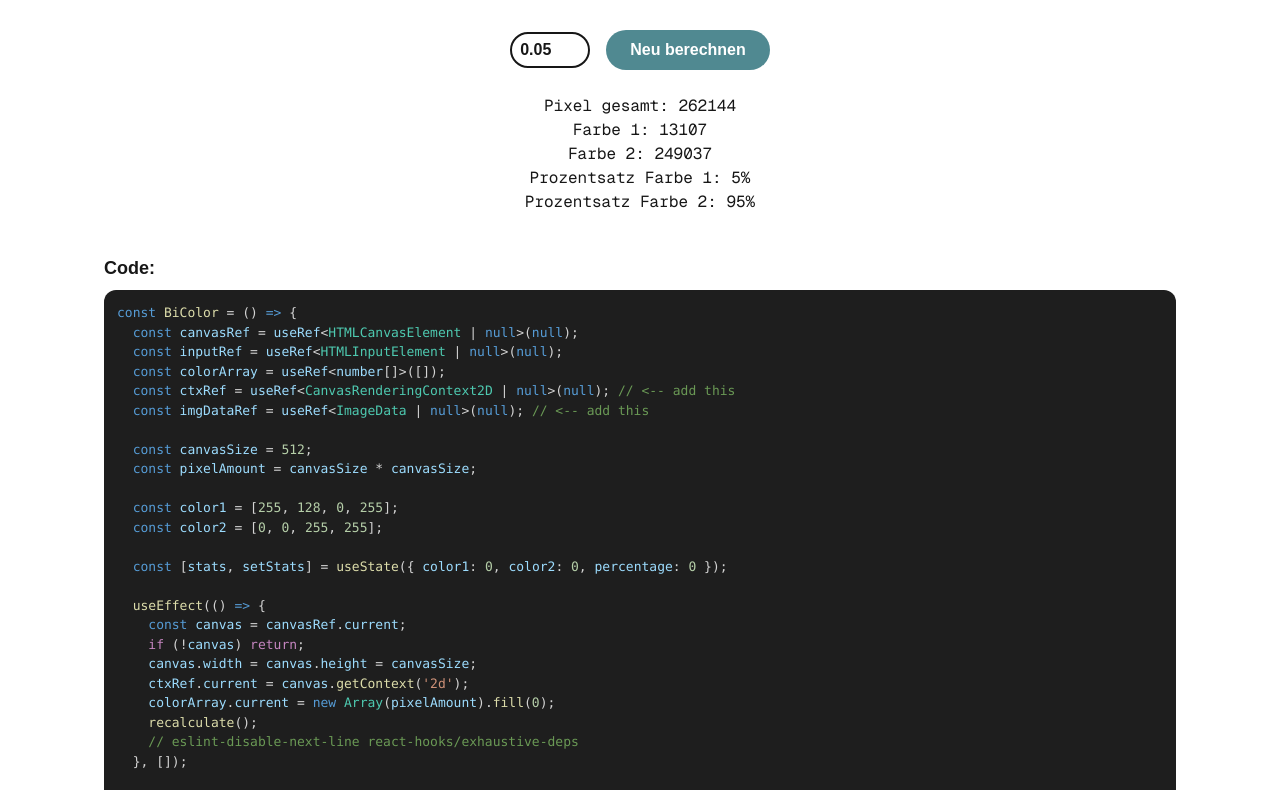
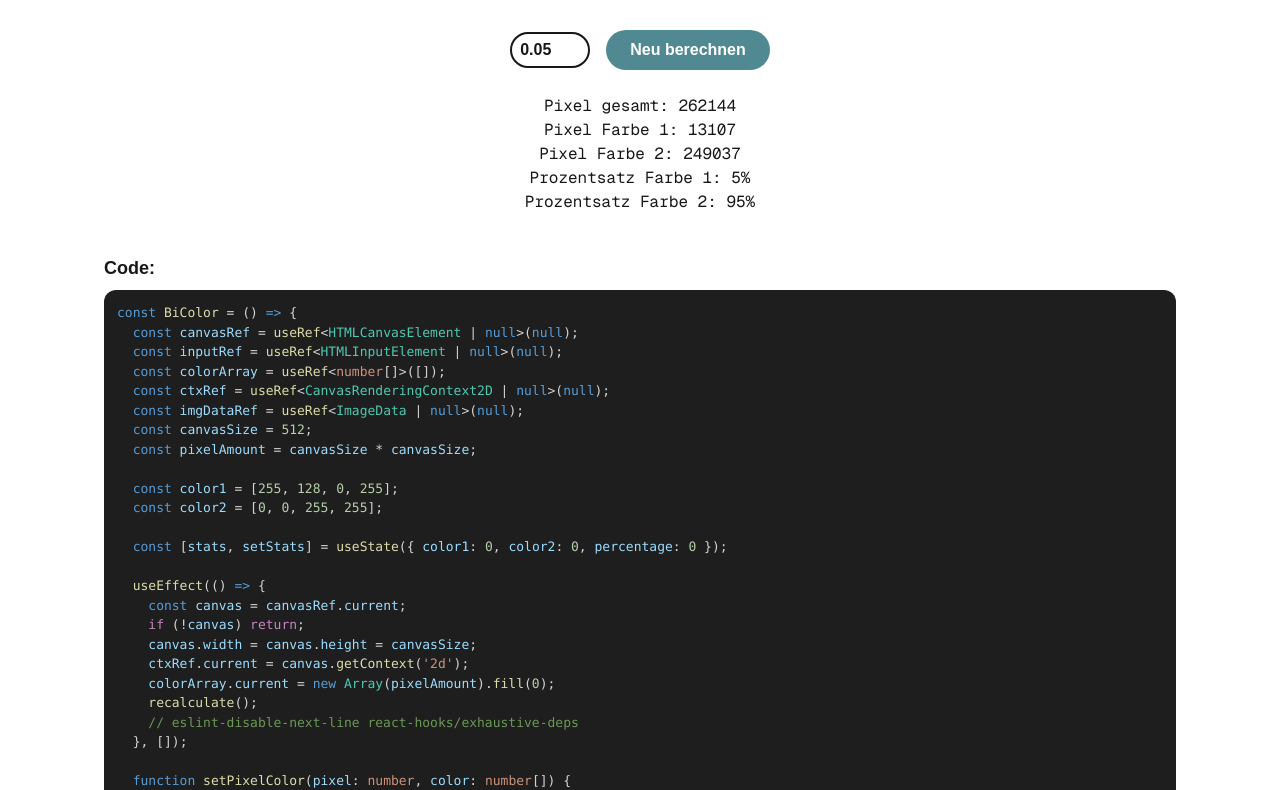
Before and after one commit to L0i0n0a/PsyKi, a Next.js app in the folder multarbeit/: page /details/design/2 in a window 1280 px wide. Shown: the part 690-1480 px from the top of the page. Built offline with nearby package versions, Linux system fonts and the light colour scheme.

Commit message:
work on readability

```diff
--- a/multarbeit/src/components/canvas/BiColor.tsx
+++ b/multarbeit/src/components/canvas/BiColor.tsx
@@ -9,9 +9,8 @@ const codeString = `const BiColor = () => {
   const canvasRef = useRef<HTMLCanvasElement | null>(null);
   const inputRef = useRef<HTMLInputElement | null>(null);
   const colorArray = useRef<number[]>([]);
-  const ctxRef = useRef<CanvasRenderingContext2D | null>(null); // <-- add this
-  const imgDataRef = useRef<ImageData | null>(null); // <-- add this
-
+  const ctxRef = useRef<CanvasRenderingContext2D | null>(null);
+  const imgDataRef = useRef<ImageData | null>(null);
   const canvasSize = 512;
   const pixelAmount = canvasSize * canvasSize;
 
@@ -104,7 +103,7 @@ const codeString = `const BiColor = () => {
       </div>
       <div className="w-full mt-6">
         <h2 className="text-lg font-bold mb-2">Code:</h2>
-        <SyntaxHighlighter language="javascript" className="rounded-xl" style={vscDarkPlus} wrapLines={true}>
+        <SyntaxHighlighter language="typescript" className="rounded-xl" style={vscDarkPlus} wrapLines={true}>
           {codeString}
         </SyntaxHighlighter>
       </div>
@@ -119,8 +118,8 @@ const BiColor = () => {
   const canvasRef = useRef<HTMLCanvasElement | null>(null);
   const inputRef = useRef<HTMLInputElement | null>(null);
   const colorArray = useRef<number[]>([]);
-  const ctxRef = useRef<CanvasRenderingContext2D | null>(null); // <-- add this
-  const imgDataRef = useRef<ImageData | null>(null); // <-- add this
+  const ctxRef = useRef<CanvasRenderingContext2D | null>(null);
+  const imgDataRef = useRef<ImageData | null>(null);
 
   const canvasSize = 512;
   const pixelAmount = canvasSize * canvasSize;
@@ -207,14 +206,14 @@ const BiColor = () => {
       </div>
       <div className="mt-2 text-center font-mono">
         <div>Pixel gesamt: {pixelAmount}</div>
-        <div>Farbe 1: {stats.color1}</div>
-        <div>Farbe 2: {stats.color2}</div>
+        <div>Pixel Farbe 1: {stats.color1}</div>
+        <div>Pixel Farbe 2: {stats.color2}</div>
         <div>Prozentsatz Farbe 1: {stats.percentage}%</div>
         <div>Prozentsatz Farbe 2: {100 - stats.percentage}%</div>
       </div>
       <div className="w-full mt-6">
         <h2 className="text-lg font-bold mb-2">Code:</h2>
-        <SyntaxHighlighter language="javascript" className="rounded-xl" style={vscDarkPlus} wrapLines={true}>
+        <SyntaxHighlighter language="typescript" className="rounded-xl" style={vscDarkPlus} wrapLines={true}>
           {codeString}
         </SyntaxHighlighter>
       </div>
```
